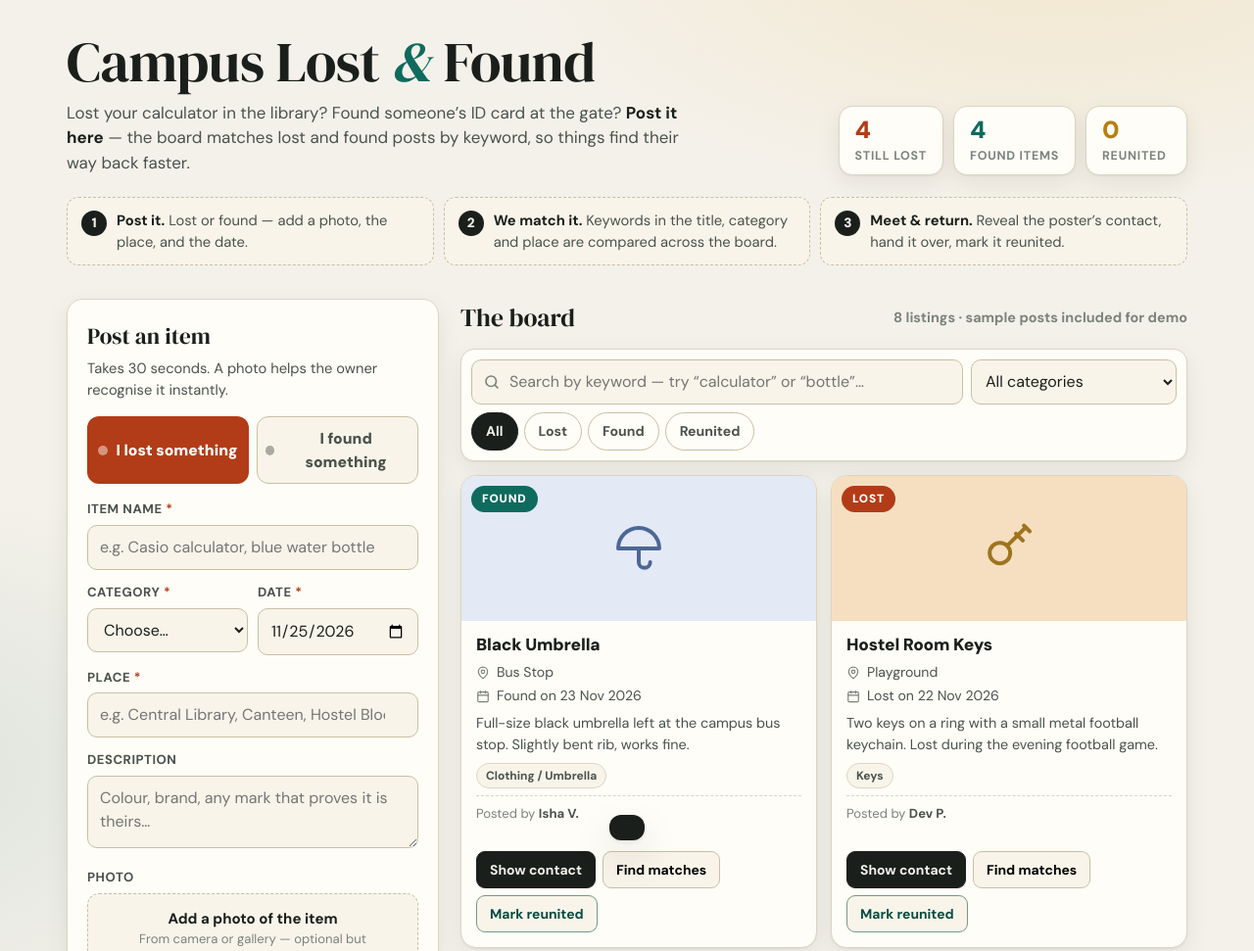
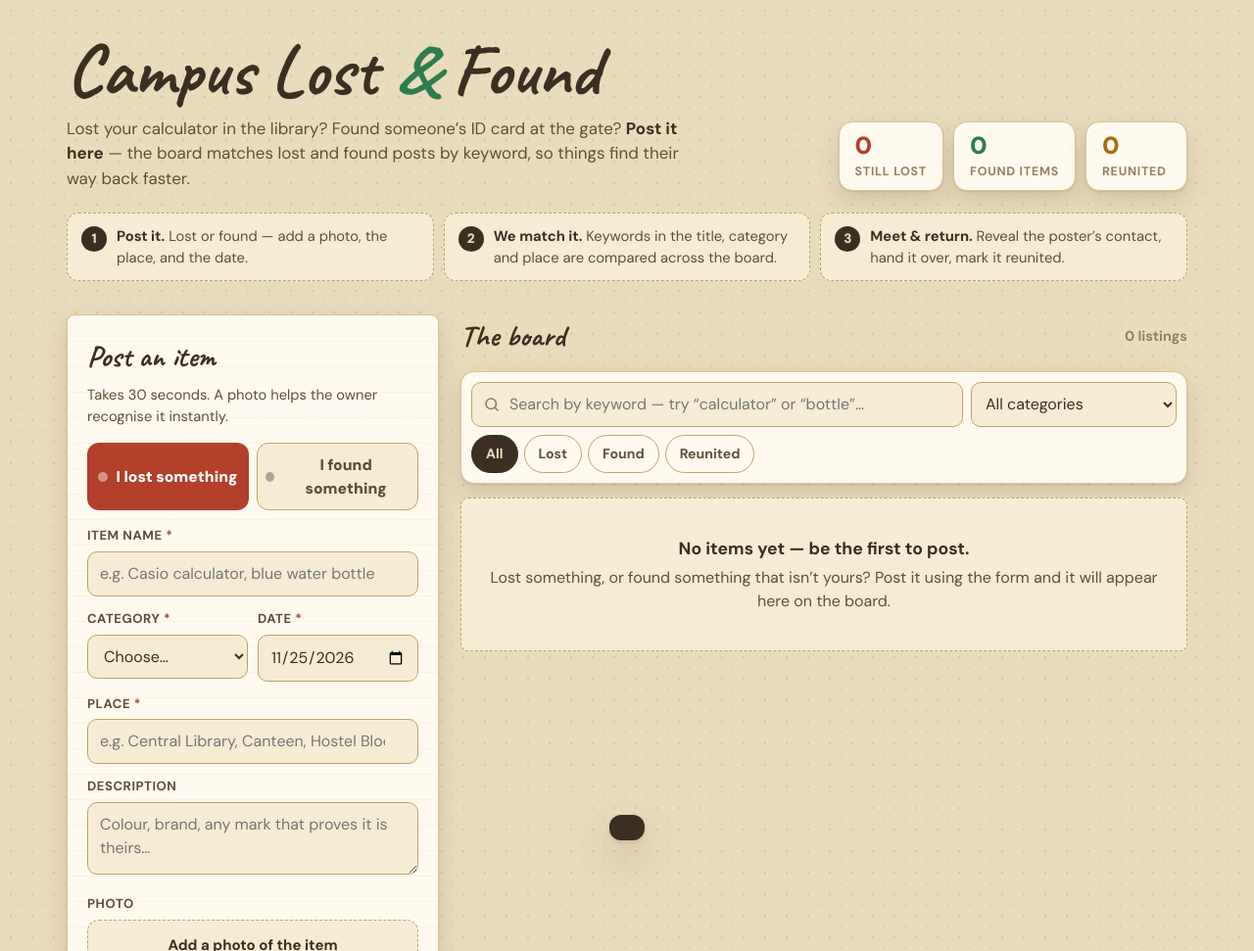
Before and after one commit to manojchoudhary-dev/FoundLoop, a plain HTML site: page index.html in a window 1280 px wide. Shown: the top 971 px of the page at 98% size. Drawn offline with Linux system fonts and the light colour scheme.

Commit message:
Final design: Campus Pinboard; board starts empty for real posts

```diff
--- a/index.html
+++ b/index.html
@@ -3,65 +3,43 @@
   <head>
     <meta charset="utf-8" />
     <meta name="viewport" content="width=device-width, initial-scale=1, viewport-fit=cover" />
-    <meta name="color-scheme" content="light dark" />
+    <meta name="color-scheme" content="light" />
     <link rel="icon" href="data:," />
     <title>Campus Lost &amp; Found</title>
     <link rel="preconnect" href="https://fonts.googleapis.com" />
     <link rel="preconnect" href="https://fonts.gstatic.com" crossorigin />
-    <link href="https://fonts.googleapis.com/css2?family=DM+Serif+Display&family=DM+Sans:opsz,wght@9..40,400;9..40,500;9..40,700;9..40,900&family=DM+Mono:wght@400;500&display=swap" rel="stylesheet" />
+    <link href="https://fonts.googleapis.com/css2?family=DM+Sans:opsz,wght@9..40,400;9..40,500;9..40,700;9..40,900&family=DM+Mono:wght@400;500&family=Caveat:wght@600;700&display=swap" rel="stylesheet" />
     <style>
       :root{
-        --bg:#f4f1ea;
-        --bg-2:#ece7db;
-        --surface:#fffdf8;
-        --surface-2:#f8f4ea;
-        --ink:#1a1f1c;
-        --ink-2:#4a524d;
-        --ink-3:#7a837d;
-        --line:#ddd5c3;
-        --line-strong:#c9bfa4;
-        --teal:#0e6b5e;
-        --teal-dark:#084c42;
-        --teal-tint:#dff0ea;
-        --rust:#b23c17;
-        --rust-tint:#fbe7dd;
-        --amber:#b97e10;
-        --amber-tint:#fdf0d0;
-        --amber-strong:#e9a820;
-        --shadow:0 1px 2px rgba(26,31,28,.06),0 8px 24px rgba(26,31,28,.07);
-        --shadow-lg:0 2px 4px rgba(26,31,28,.08),0 18px 40px rgba(26,31,28,.13);
-        --radius:16px;
-      }
-      @media (prefers-color-scheme: dark){
-        :root{
-          --bg:#121613;
-          --bg-2:#171c18;
-          --surface:#1c211d;
-          --surface-2:#232923;
-          --ink:#eef2ec;
-          --ink-2:#b9c2b8;
-          --ink-3:#8b968c;
-          --line:#2e362f;
-          --line-strong:#414d42;
-          --teal:#3ec9b2;
-          --teal-dark:#8fe3d2;
-          --teal-tint:#123a33;
-          --rust:#ff9a76;
-          --rust-tint:#40241a;
-          --amber:#f2c14e;
-          --amber-tint:#3d3011;
-          --amber-strong:#f2c14e;
-          --shadow:0 1px 2px rgba(0,0,0,.4),0 8px 24px rgba(0,0,0,.35);
-          --shadow-lg:0 2px 4px rgba(0,0,0,.5),0 18px 40px rgba(0,0,0,.45);
-        }
+        color-scheme:light;
+        --bg:#e9dcbc;
+        --bg-2:#dfcda1;
+        --surface:#fffaf0;
+        --surface-2:#f6ecd4;
+        --ink:#3b2f21;
+        --ink-2:#5f4f38;
+        --ink-3:#93805f;
+        --line:#dcc493;
+        --line-strong:#bfa26a;
+        --teal:#2e7d4f;
+        --teal-dark:#1e5c38;
+        --teal-tint:#e2efdb;
+        --rust:#b3402a;
+        --rust-tint:#f8e3d3;
+        --amber:#a86e0c;
+        --amber-tint:#f7ead0;
+        --amber-strong:#d99a16;
+        --shadow:0 1px 2px rgba(90,70,30,.14),0 10px 22px rgba(90,70,30,.16);
+        --shadow-lg:0 2px 4px rgba(90,70,30,.16),0 18px 36px rgba(90,70,30,.22);
+        --radius:8px;
       }
       *{box-sizing:border-box}
       html{scroll-behavior:smooth}
       body{
         margin:0;
         background:
-          radial-gradient(900px 420px at 85% -60px, color-mix(in srgb, var(--amber-strong) 14%, transparent), transparent 65%),
-          radial-gradient(800px 500px at -10% 30%, color-mix(in srgb, var(--teal) 10%, transparent), transparent 60%),
+          radial-gradient(rgba(120,90,40,.15) 1.2px, transparent 1.4px) 0 0/22px 22px,
+          radial-gradient(rgba(120,90,40,.09) 1.2px, transparent 1.4px) 11px 11px/22px 22px,
           var(--bg);
         color:var(--ink);
         font-family:"DM Sans", system-ui, -apple-system, "Segoe UI", sans-serif;
@@ -81,11 +59,11 @@
       header.hero{padding:34px 0 8px}
       .hero-top{display:flex;flex-wrap:wrap;gap:22px;align-items:flex-end;justify-content:space-between}
       .hero h1{
-        font-family:"DM Serif Display", Georgia, serif;
-        font-weight:400;
-        font-size:clamp(2.3rem,6vw,3.6rem);
+        font-family:"Caveat", cursive;
+        font-weight:700;
+        font-size:clamp(3.1rem,7.5vw,4.6rem);
         line-height:1.02;
-        letter-spacing:-.01em;
+        letter-spacing:0;
         margin:0 0 10px;
       }
       .hero h1 .amp{color:var(--teal);font-style:italic}
@@ -123,11 +101,12 @@
       .panel{
         background:var(--surface);border:1px solid var(--line);border-radius:var(--radius);
         box-shadow:var(--shadow);padding:20px;
+        background-image:linear-gradient(rgba(120,90,40,.05) 1px, transparent 1px);background-size:100% 26px;
       }
       .panel.sticky{position:sticky;top:16px}
       @media (max-width:920px){.panel.sticky{position:static}}
       .panel h2{
-        font-family:"DM Serif Display", Georgia, serif;font-weight:400;font-size:1.45rem;margin:0 0 4px;
+        font-family:"Caveat", cursive;font-weight:700;font-size:1.9rem;margin:0 0 4px;
       }
       .panel .sub{margin:0 0 16px;color:var(--ink-2);font-size:.92rem}
 
@@ -141,10 +120,6 @@
       .type-toggle button[aria-pressed="true"]{color:#fff;border-color:transparent}
       .type-toggle button[data-type="lost"][aria-pressed="true"]{background:var(--rust);color:#fff}
       .type-toggle button[data-type="found"][aria-pressed="true"]{background:var(--teal);color:#fff}
-      @media (prefers-color-scheme: dark){
-        .type-toggle button[data-type="lost"][aria-pressed="true"]{background:#8a3b21}
-        .type-toggle button[data-type="found"][aria-pressed="true"]{background:#14584c}
-      }
 
       .field{margin-bottom:13px}
       .field label{display:block;font-size:.82rem;font-weight:700;letter-spacing:.04em;text-transform:uppercase;color:var(--ink-2);margin-bottom:6px}
@@ -186,7 +161,7 @@
 
       /* ---------- Board ---------- */
       .board-head{display:flex;flex-wrap:wrap;gap:12px;align-items:center;justify-content:space-between;margin-bottom:6px}
-      .board-head h2{font-family:"DM Serif Display", Georgia, serif;font-weight:400;font-size:1.6rem;margin:0}
+      .board-head h2{font-family:"Caveat", cursive;font-weight:700;font-size:1.9rem;margin:0}
       .board-head .count{color:var(--ink-3);font-size:.9rem;font-weight:600}
 
       .searchbar{
@@ -239,11 +214,19 @@
       /* Cards */
       .grid{display:grid;grid-template-columns:repeat(auto-fill,minmax(258px,1fr));gap:14px}
       .card{
-        background:var(--surface);border:1px solid var(--line);border-radius:var(--radius);
+        background:var(--surface);border:1px solid var(--line-strong);border-radius:var(--radius);
         overflow:hidden;box-shadow:var(--shadow);display:flex;flex-direction:column;
         transition:box-shadow .15s, transform .15s;
       }
-      .card:hover{box-shadow:var(--shadow-lg);transform:translateY(-2px)}
+      .grid .card:nth-child(odd){transform:rotate(-.7deg)}
+      .grid .card:nth-child(even){transform:rotate(.6deg)}
+      .card:hover{box-shadow:var(--shadow-lg);transform:rotate(0) translateY(-2px)}
+      .card-media::before{
+        content:"";position:absolute;top:7px;left:50%;transform:translateX(-50%);z-index:3;
+        width:17px;height:17px;border-radius:50%;
+        background:radial-gradient(circle at 35% 30%, #ff9a86, #c22e1c 72%);
+        box-shadow:0 2px 4px rgba(60,30,10,.45), inset 0 -2px 3px rgba(0,0,0,.25);
+      }
       .card.flash{animation:flash 1.6s ease}
       @keyframes flash{0%,60%{box-shadow:0 0 0 3px var(--amber-strong), var(--shadow-lg)}100%{box-shadow:var(--shadow)}}
       @media (prefers-reduced-motion: reduce){.card.flash{animation:none}.card:hover{transform:none}.submit-btn:hover{transform:none}html{scroll-behavior:auto}}
@@ -253,10 +236,9 @@
       .card-media .art svg{width:56px;height:56px;opacity:.9}
       .badge{
         position:absolute;top:10px;left:10px;font-size:.74rem;font-weight:900;letter-spacing:.07em;
-        text-transform:uppercase;border-radius:999px;padding:5px 11px;color:#fff;
+        text-transform:uppercase;border-radius:999px;padding:5px 11px;color:#fff;transform:rotate(-2deg);
       }
       .badge.lost{background:var(--rust)} .badge.found{background:var(--teal)}
-      @media (prefers-color-scheme: dark){.badge.lost{background:#8a3b21}.badge.found{background:#14584c}}
       .badge.resolved{background:#5b655c;top:auto;bottom:10px;left:10px}
       .card-body{padding:14px 15px 15px;display:flex;flex-direction:column;gap:7px;flex:1}
       .card-body h3{margin:0;font-size:1.08rem;font-weight:900;line-height:1.25;letter-spacing:-.01em}
@@ -450,8 +432,8 @@
 
           <div class="grid" id="grid"></div>
           <div class="empty" id="emptyState">
-            <b>Nothing on the board matches that.</b>
-            Try a shorter keyword, or post the item &mdash; the owner may be searching too.
+            <b id="emptyTitle">No items yet &mdash; be the first to post.</b>
+            <span id="emptyText">Lost something, or found something that isn&rsquo;t yours? Post it using the form and it will appear here on the board.</span>
           </div>
         </section>
       </div>
@@ -488,18 +470,9 @@
         var ICON_PIN = '<svg width="14" height="14" viewBox="0 0 24 24" fill="none" stroke="currentColor" stroke-width="2" stroke-linecap="round" stroke-linejoin="round"><path d="M20 10c0 6-8 12-8 12S4 16 4 10a8 8 0 0 1 16 0Z"/><circle cx="12" cy="10" r="3"/></svg>';
         var ICON_CAL = '<svg width="14" height="14" viewBox="0 0 24 24" fill="none" stroke="currentColor" stroke-width="2" stroke-linecap="round" stroke-linejoin="round"><rect x="3" y="4.5" width="18" height="17" rx="2"/><path d="M8 2.5v4M16 2.5v4M3 10h18"/></svg>';
 
-        /* ---------- Seed listings (sample board for the demo) ---------- */
-        var items = [
-          { id:1, type:"lost",  title:"Casio Calculator fx-991", category:"Calculator / Stationery", place:"Central Library, Reading Hall", date:"2026-11-24", desc:"Black Casio with a small name sticker on the back cover. Needed for the end-term exams.", name:"Aarav S.", contact:"Room 214, Hostel Block A", photo:null, resolved:false },
-          { id:2, type:"found", title:"Casio Calculator", category:"Calculator / Stationery", place:"Physics Lab, Block C", date:"2026-11-25", desc:"Found on bench 4 after the morning practical. Black body, solar panel on top.", name:"Priya K.", contact:"CSE Section 02 — ask at Physics Lab desk", photo:null, resolved:false },
-          { id:3, type:"lost",  title:"Blue Water Bottle", category:"Bottle / Lunchbox", place:"Lecture Hall LH-2", date:"2026-11-23", desc:"Steel bottle, sky blue, dent near the base. Left it under the seat after the last lecture.", name:"Rohan M.", contact:"WhatsApp — ask CR, CSE Sec 02", photo:null, resolved:false },
-          { id:4, type:"found", title:"Steel Water Bottle (Blue)", category:"Bottle / Lunchbox", place:"Canteen", date:"2026-11-25", desc:"Blue steel bottle picked up from a canteen table at lunch. Kept safely with the canteen counter.", name:"Canteen Counter", contact:"Collect from the canteen counter", photo:null, resolved:false },
-          { id:5, type:"lost",  title:"College ID Card", category:"ID Card / Documents", place:"Main Gate", date:"2026-11-25", desc:"ID card in a transparent holder with a blue lanyard. Dropped somewhere between the gate and C-Block.", name:"Sneha R.", contact:"Room 108, Girls Hostel", photo:null, resolved:false },
-          { id:6, type:"found", title:"Brown Leather Wallet", category:"Wallet / Money", place:"Library Steps", date:"2026-11-24", desc:"Brown wallet found on the library steps. Has cards inside — owner can describe them to claim it.", name:"Kabir T.", contact:"Handed to Library Help Desk", photo:null, resolved:false },
-          { id:7, type:"lost",  title:"Hostel Room Keys", category:"Keys", place:"Playground", date:"2026-11-22", desc:"Two keys on a ring with a small metal football keychain. Lost during the evening football game.", name:"Dev P.", contact:"Room 312, Hostel Block B", photo:null, resolved:false },
-          { id:8, type:"found", title:"Black Umbrella", category:"Clothing / Umbrella", place:"Bus Stop", date:"2026-11-23", desc:"Full-size black umbrella left at the campus bus stop. Slightly bent rib, works fine.", name:"Isha V.", contact:"Security Desk, Main Gate", photo:null, resolved:false }
-        ];
-        var nextId = 9;
+        /* ---------- Board items (starts empty; posts are added in this session) ---------- */
+        var items = [];
+        var nextId = 1;
 
         /* ---------- State ---------- */
         var postType = "lost";
@@ -597,7 +570,16 @@
           });
           visible.sort(function(a,b){ return b.id - a.id; });
 
-          $("boardCount").textContent = visible.length + (visible.length === 1 ? " listing" : " listings") + " · sample posts included for demo";
+          $("boardCount").textContent = visible.length + (visible.length === 1 ? " listing" : " listings");
+          if(visible.length === 0){
+            if(items.length === 0){
+              $("emptyTitle").textContent = "No items yet — be the first to post.";
+              $("emptyText").textContent = "Lost something, or found something that isn’t yours? Post it using the form and it will appear here on the board.";
+            } else {
+              $("emptyTitle").textContent = "Nothing on the board matches that.";
+              $("emptyText").textContent = "Try a shorter keyword, or post the item — the owner may be searching too.";
+            }
+          }
           $("emptyState").classList.toggle("show", visible.length === 0);
 
           $("grid").innerHTML = visible.map(function(it){
```
